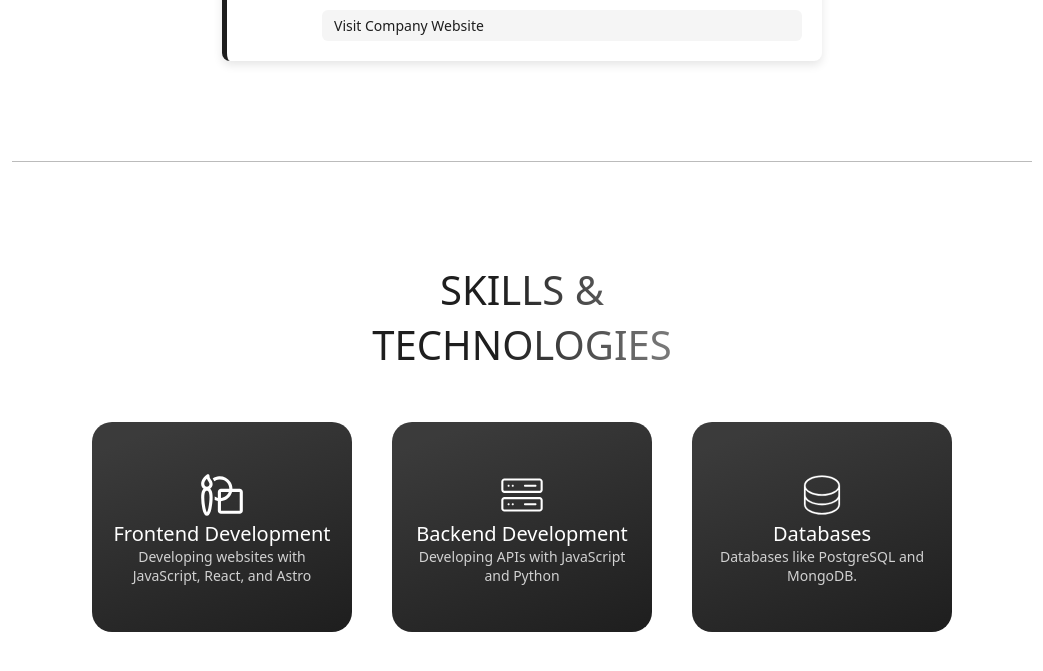
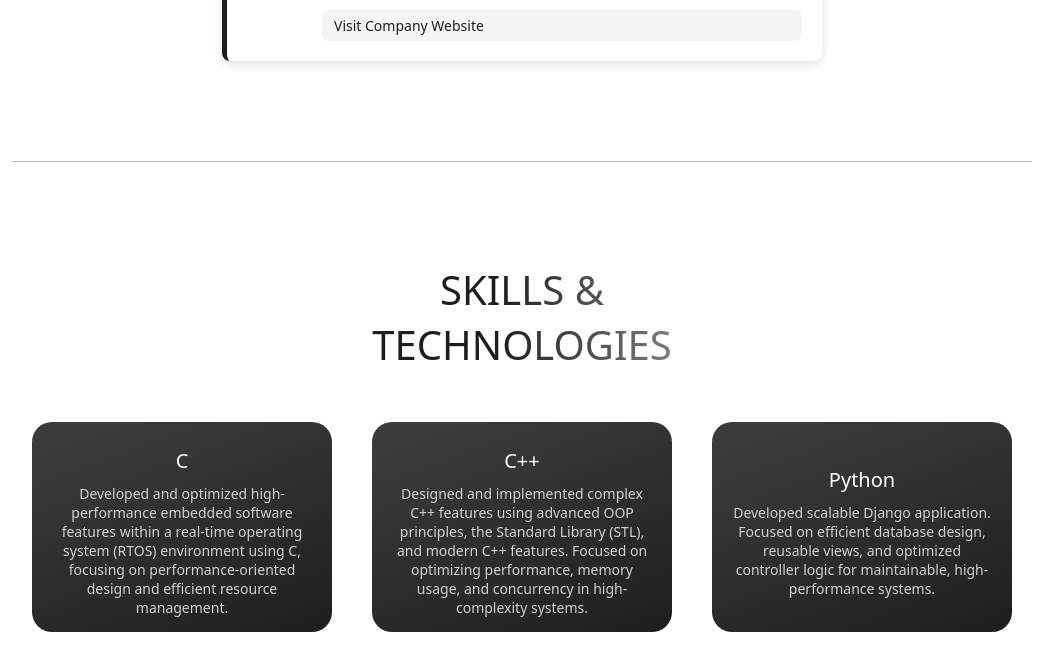
Before and after one commit to Yardenregev/portfolio_website, an Astro site: page / in a window 1280 px wide. Shown: the part 1637-2308 px from the top of the page, without its empty margins (118-1161 px from the left). Built offline with nearby package versions, Linux system fonts and the light colour scheme; Astro itself is replaced by a stand-in of ours.

Commit message:
skills sections completed

```diff
--- a/src/components/SkillCard.astro
+++ b/src/components/SkillCard.astro
@@ -3,7 +3,9 @@ const { title, description, icon } = Astro.props
 ---
 
 <article class="skill-card">
+    {icon && (
     <img src={icon} alt="card icon"/>
+    )}
     <h3>{title}</h3>
     <p>{description}</p>
 </article>
@@ -15,7 +17,7 @@ const { title, description, icon } = Astro.props
         justify-content: center;
         align-items: center;
         text-align: center;
-        width: 260px;
+        width: 300px;
         height: 210px;
         background-color: #1e1e1e;
         background: linear-gradient(160deg, rgb(59, 59, 59) 10%, rgba(30,30,30,1) 100%);
@@ -31,6 +33,7 @@ const { title, description, icon } = Astro.props
     .skill-card > h3 {
         font-size: 20px;
         font-weight: 400;
+        margin: 10px 0;
     }
     .skill-card > p {
         font-size: 14px;
--- a/src/pages/index.astro
+++ b/src/pages/index.astro
@@ -19,7 +19,7 @@ import WorkPlace from '../components/WorkPlace.astro';
 					<p>Hi!, I'm Yarden Regev</p>
 					<Title text='Software Developer'/>
 					<Title text='3 years of experience'/>
-					<SecondaryTitle text='C C++ Python JavaScript'/>
+					<SecondaryTitle text='C C++ Python'/>
 				</article>
 			</section>
 			<section class="work-experience">
@@ -45,23 +45,20 @@ import WorkPlace from '../components/WorkPlace.astro';
 			</section>
 
 			<section class="skills">
-				<Title text='Skills & Technologies'/> <!-- TODO Consider changing this to experience rather than skills and technologies -->
+				<Title text='Skills & Technologies'/>
 				<section>
-				<!-- TODO Add card for each skill, programming language -->
+				<!-- TODO Consider naming the sub skills in list format -->
 					<SkillCard
-						title='Frontend Development'
-						description='Developing websites with JavaScript, React, and Astro'
-						icon='/design.svg'
+						title='C'
+						description='Developed and optimized high-performance embedded software features within a real-time operating system (RTOS) environment using C, focusing on performance-oriented design and efficient resource management.'
 					/>
 					<SkillCard
-						title='Backend Development'
-						description=' Developing APIs with JavaScript and Python'
-						icon='/server.svg'
+						title='C++'
+						description='Designed and implemented complex C++ features using advanced OOP principles, the Standard Library (STL), and modern C++ features. Focused on optimizing performance, memory usage, and concurrency in high-complexity systems.'
 					/>
 					<SkillCard
-						title='Databases'
-						description='Databases like PostgreSQL and MongoDB.'
-						icon='/database.svg'
+						title='Python'
+						description='Developed scalable Django application. Focused on efficient database design, reusable views, and optimized controller logic for maintainable, high-performance systems.'
 					/>
 				</section>
 			</section>
```
